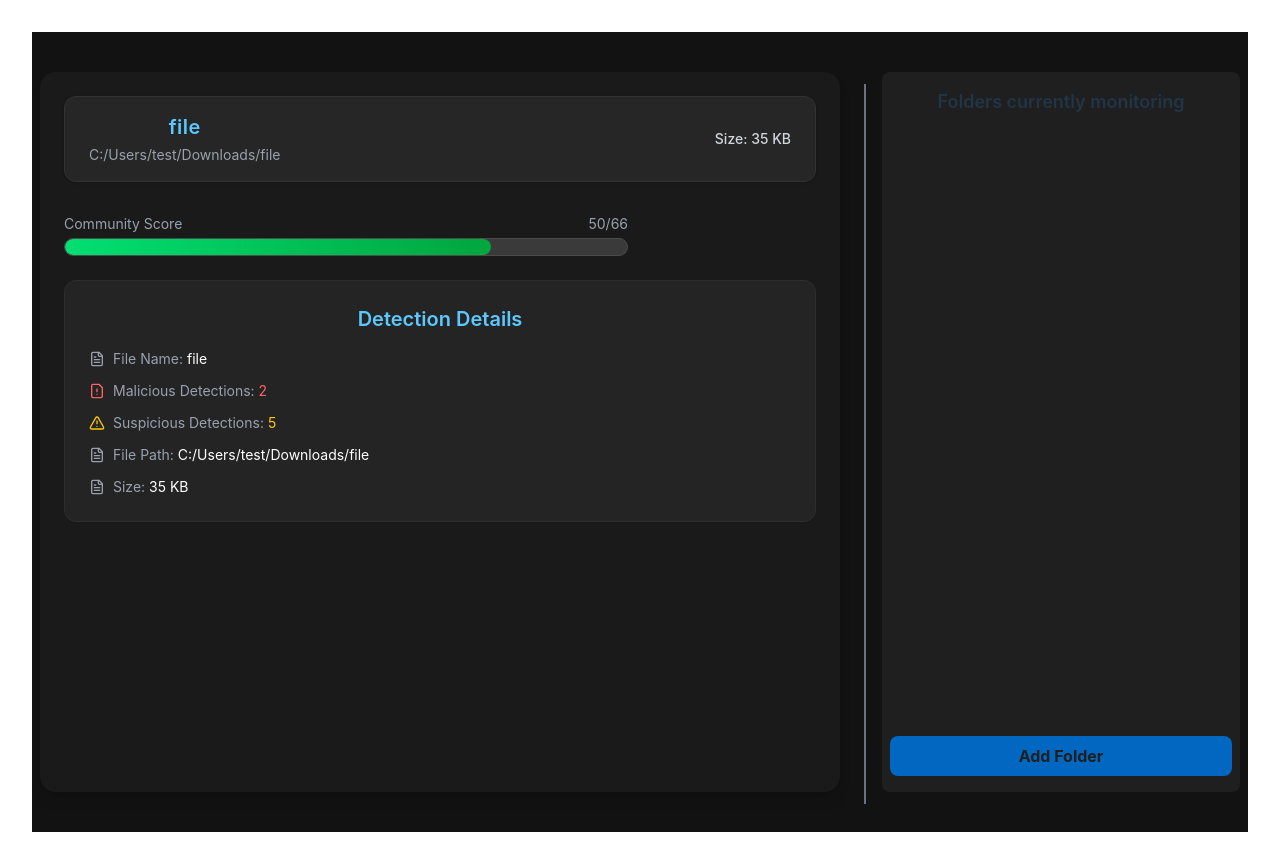
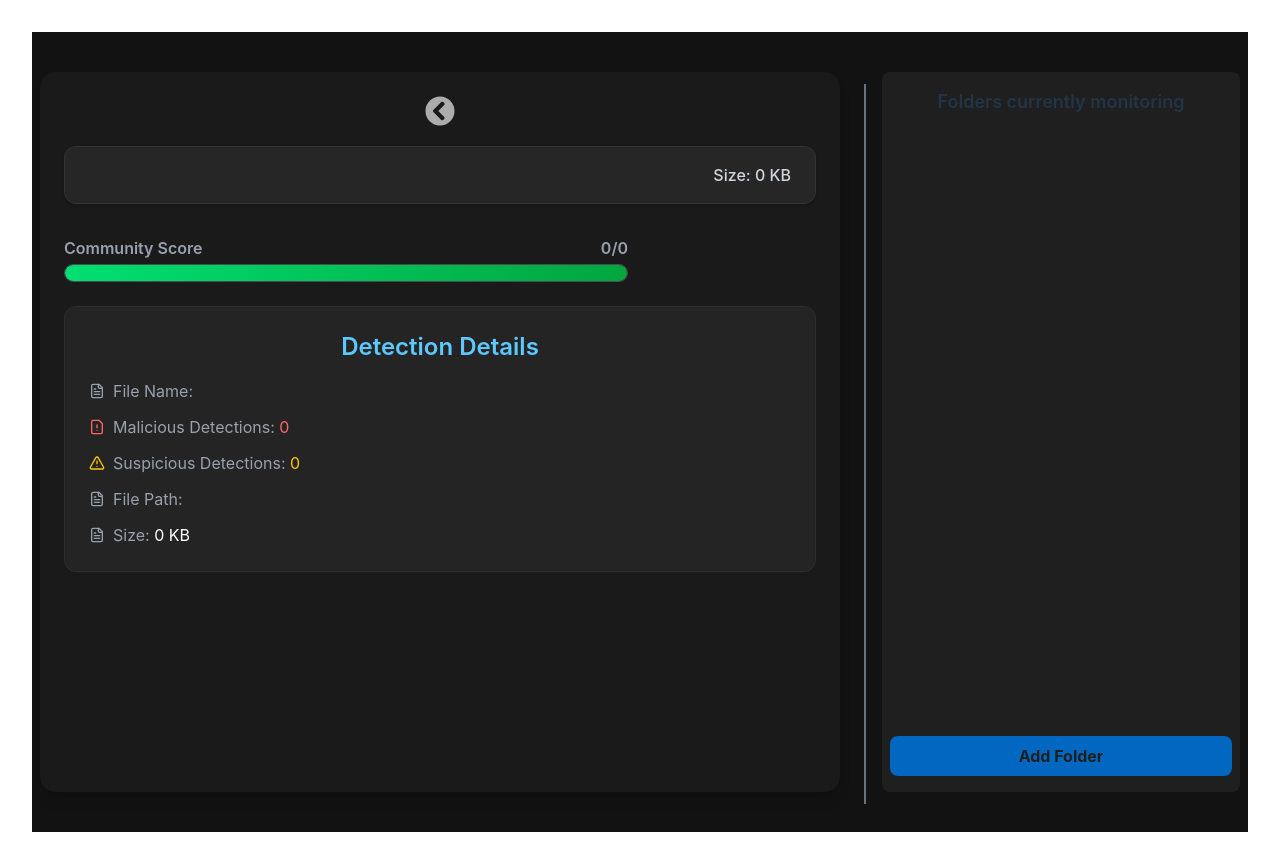
Before and after one commit to yashchaurasia667/Intrusion-Detection-System, a React (Vite) app in the folder frontend/: page /file in a window 1280 px wide. Built offline with nearby package versions, Linux system fonts and the light colour scheme.

Commit message:
almost done

```diff
--- a/frontend/package.json
+++ b/frontend/package.json
@@ -10,6 +10,7 @@
     "preview": "vite preview"
   },
   "dependencies": {
+    "lucide-react": "^0.487.0",
     "react": "^18.2.0",
     "react-dom": "^18.2.0",
     "react-icons": "^5.5.0",
--- a/frontend/src/components/Scanner/FileResult.tsx
+++ b/frontend/src/components/Scanner/FileResult.tsx
@@ -1,33 +1,33 @@
-import { ArrowLeft, FileWarning, AlertTriangle, FileText } from "lucide-react";
+import { FaChevronCircleLeft } from "react-icons/fa";
+import { FileWarning, AlertTriangle, FileText } from "lucide-react";
+import { useContext } from "react";
+import MainContext from "../../context/MainContext";
+import { useNavigate } from "react-router";
 
-interface props {
-  filename: string;
-  filepath: string;
-  size: number | string;
-  score: number;
-  total: number;
-  malicious?: number;
-  suspicious?: number;
-  onBack?: () => void;
-}
+const FileResult = () => {
+  const navigate = useNavigate();
 
-const FileResult = ({
-  filename = "file",
-  filepath = "C:/Users/test/Downloads/file",
-  size = 35,
-  score = 50,
-  total = 66,
-  malicious = 2,
-  suspicious = 5,
-  onBack,
-}: props) => {
-  const progress = (score / total) * 100;
+  const context = useContext(MainContext);
+  if (!context) throw new Error("No main context");
+  const { currentlySelectedFile } = context;
+
+  const progress =
+    (currentlySelectedFile.score / currentlySelectedFile.total) * 100;
 
   return (
     <div className="bg-[#1a1a1a] w-full h-full overflow-y-auto px-6 py-6 rounded-2xl mx-2 text-white shadow-lg transition-all duration-300 relative animate-fade-in">
-
+      <button
+        onClick={() => navigate("/")}
+        className="px-2 mb-5 hover:scale-110"
+      >
+        <FaChevronCircleLeft
+          size={30}
+          fill={"#acacac"}
+          className="hover:fill-white"
+        />
+      </button>
       {/* Back Button */}
-      {onBack && (
+      {/* {onBack && (
         <button
           onClick={onBack}
           className="mb-6 flex items-center gap-2 text-[#5cc8ff] hover:text-white transition"
@@ -35,24 +35,28 @@ const FileResult = ({
           <ArrowLeft size={20} />
           <span className="text-sm font-medium">Back</span>
         </button>
-      )}
+      )} */}
 
       {/* File Tile */}
       <div className="flex items-center justify-between bg-[#262626] px-6 py-4 rounded-xl shadow-sm border border-[#333]">
         <div>
-          <p className="text-xl font-semibold text-[#5cc8ff] tracking-wide">{filename}</p>
-          <p className="text-sm text-gray-400 mt-1">{filepath}</p>
+          <p className="text-2xl font-semibold text-[#5cc8ff] tracking-wide">
+            {currentlySelectedFile.name}
+          </p>
+          <p className="text-md text-gray-400 mt-1">
+            {currentlySelectedFile.path}
+          </p>
         </div>
-        <div className="text-sm text-gray-300 font-medium">
-          <p>Size: {size} KB</p>
+        <div className="text-md text-gray-300 font-medium">
+          <p>Size: {currentlySelectedFile.size} KB</p>
         </div>
       </div>
 
       {/* Progress Bar */}
       <div className="mt-8 w-[75%]">
-        <div className="flex justify-between text-sm text-gray-400 mb-1">
+        <div className="flex justify-between text-md font-semibold text-gray-400 mb-1">
           <span>Community Score</span>
-          <span>{`${score}/${total}`}</span>
+          <span>{`${currentlySelectedFile.score}/${currentlySelectedFile.total}`}</span>
         </div>
         <div className="h-[18px] bg-[#3a3a3a] rounded-full overflow-hidden border border-[#4b4b4b]">
           <div
@@ -64,27 +68,50 @@ const FileResult = ({
 
       {/* Detection Details */}
       <div className="mt-6 bg-[#242424] p-6 rounded-xl border border-[#2d2d2d]">
-        <p className="text-xl font-semibold mb-4 text-[#5cc8ff]">Detection Details</p>
-        <ul className="list-inside text-sm space-y-3">
+        <p className="text-2xl font-semibold mb-4 text-[#5cc8ff]">
+          Detection Details
+        </p>
+        <ul className="list-inside text-md space-y-3">
           <li className="flex items-center gap-2">
             <FileText size={16} className="text-gray-400" />
-            <span><span className="text-gray-400">File Name:</span> <span className="text-white">{filename}</span></span>
+            <span>
+              <span className="text-gray-400">File Name: </span>{" "}
+              <span className="text-white">{currentlySelectedFile.name}</span>
+            </span>
           </li>
           <li className="flex items-center gap-2">
             <FileWarning size={16} className="text-red-400" />
-            <span><span className="text-gray-400">Malicious Detections:</span> <span className="text-red-400">{malicious}</span></span>
+            <span>
+              <span className="text-gray-400">Malicious Detections:</span>{" "}
+              <span className="text-red-400">
+                {currentlySelectedFile.score}
+              </span>
+            </span>
           </li>
           <li className="flex items-center gap-2">
             <AlertTriangle size={16} className="text-yellow-400" />
-            <span><span className="text-gray-400">Suspicious Detections:</span> <span className="text-yellow-400">{suspicious}</span></span>
+            <span>
+              <span className="text-gray-400">Suspicious Detections:</span>{" "}
+              <span className="text-yellow-400">
+                {currentlySelectedFile.suspicious}
+              </span>
+            </span>
           </li>
           <li className="flex items-center gap-2">
             <FileText size={16} className="text-gray-400" />
-            <span><span className="text-gray-400">File Path:</span> <span className="text-white">{filepath}</span></span>
+            <span>
+              <span className="text-gray-400">File Path:</span>{" "}
+              <span className="text-white">{currentlySelectedFile.path}</span>
+            </span>
           </li>
           <li className="flex items-center gap-2">
             <FileText size={16} className="text-gray-400" />
-            <span><span className="text-gray-400">Size:</span> <span className="text-white">{size} KB</span></span>
+            <span>
+              <span className="text-gray-400">Size:</span>{" "}
+              <span className="text-white">
+                {currentlySelectedFile.size} KB
+              </span>
+            </span>
           </li>
         </ul>
       </div>
--- a/frontend/src/components/Scanner/FileTile.tsx
+++ b/frontend/src/components/Scanner/FileTile.tsx
@@ -1,9 +1,44 @@
+import { useNavigate } from "react-router";
+import { useContext } from "react";
+
 import { IoMdOpen } from "react-icons/io";
+
+import MainContext from "../../context/MainContext";
 import { file } from "../../types";
 
-const FileTile = ({ name, path, hash, size, score, total, vt_url }: file) => {
+const FileTile = ({
+  name,
+  path,
+  hash,
+  size,
+  score,
+  suspicious,
+  total,
+  vt_url,
+}: file) => {
+  const context = useContext(MainContext);
+  if (!context) throw new Error("No main context");
+  const { setCurrentlySelectedFile } = context;
+
+  const navigate = useNavigate();
+
   return (
-    <div className="w-full p-4 bg-[#2f2f2f] text-white rounded-xl shadow-lg cursor-pointer hover:scale-[102%] transition-all flex justify-between items-center group mt-2">
+    <div
+      onClick={() => {
+        setCurrentlySelectedFile({
+          name: name,
+          path: path,
+          hash: hash,
+          size: size,
+          score: score,
+          suspicious: suspicious,
+          total: total,
+          vt_url: vt_url,
+        });
+        navigate("/file");
+      }}
+      className="w-full p-4 bg-[#2f2f2f] text-white rounded-xl shadow-lg cursor-pointer hover:scale-[102%] transition-all flex justify-between items-center group mt-2"
+    >
       <div>
         <h2 className="text-lg font-bold text-blue-400 group-hover:underline">
           {name}
--- a/frontend/src/components/Scanner/ScannedFiles.tsx
+++ b/frontend/src/components/Scanner/ScannedFiles.tsx
@@ -1,16 +1,12 @@
-import { useContext, useEffect, useMemo, useState } from "react";
+import { useContext, useEffect, useMemo } from "react";
 
 import FileTile from "./FileTile";
 import MainContext from "../../context/MainContext";
 
-import { file } from "../../types";
-
 const ScannedFiles = () => {
   const context = useContext(MainContext);
   if (!context) throw new Error("no main context");
-  const { folderList } = context;
-
-  const [scannedFiles, setScannedFiles] = useState<file[]>([]);
+  const { scannedFiles, setScannedFiles, folderList } = context;
 
   useEffect(() => {
     const scan = async () => {
--- a/frontend/src/context/MainContext.ts
+++ b/frontend/src/context/MainContext.ts
@@ -1,8 +1,13 @@
 import React from "react";
+import { file } from "../types";
 
 interface MainContext {
   folderList: string[];
   setFolderList: (e: string[]) => void;
+  currentlySelectedFile: file;
+  setCurrentlySelectedFile: (e: file) => void;
+  scannedFiles: file[];
+  setScannedFiles: (e: file[]) => void;
 }
 
 const MainContext = React.createContext(<MainContext | undefined>undefined);
--- a/frontend/src/context/MainContextProvider.tsx
+++ b/frontend/src/context/MainContextProvider.tsx
@@ -1,6 +1,7 @@
 import React, { ReactNode, useState } from "react";
 
 import MainContext from "./MainContext";
+import { file } from "../types";
 
 interface MaincontextProviderProps {
   children: ReactNode;
@@ -10,9 +11,25 @@ const MainContextProvider: React.FC<MaincontextProviderProps> = ({
   children,
 }) => {
   const [folderList, setFolderList] = useState<string[]>([]);
+  const [scannedFiles, setScannedFiles] = useState<file[]>([]);
+  const [currentlySelectedFile, setCurrentlySelectedFile] = useState<file>({
+    name: "",
+    hash: "",
+    path: "",
+    vt_url: "",
+    size: 0,
+    score: 0,
+    suspicious: 0,
+    total: 0,
+  });
+
   const value = {
+    scannedFiles,
+    setScannedFiles,
     folderList,
     setFolderList,
+    currentlySelectedFile,
+    setCurrentlySelectedFile,
   };
   return <MainContext.Provider value={value}>{children}</MainContext.Provider>;
 };
--- a/frontend/src/types/index.ts
+++ b/frontend/src/types/index.ts
@@ -12,6 +12,7 @@ export interface file {
   path: string;
   size: number;
   score: number;
+  suspicious: number;
   total: number;
   vt_url: string;
 }
```
Also changed, not shown: 2 other files (tests, documents, lock files or other folders).
